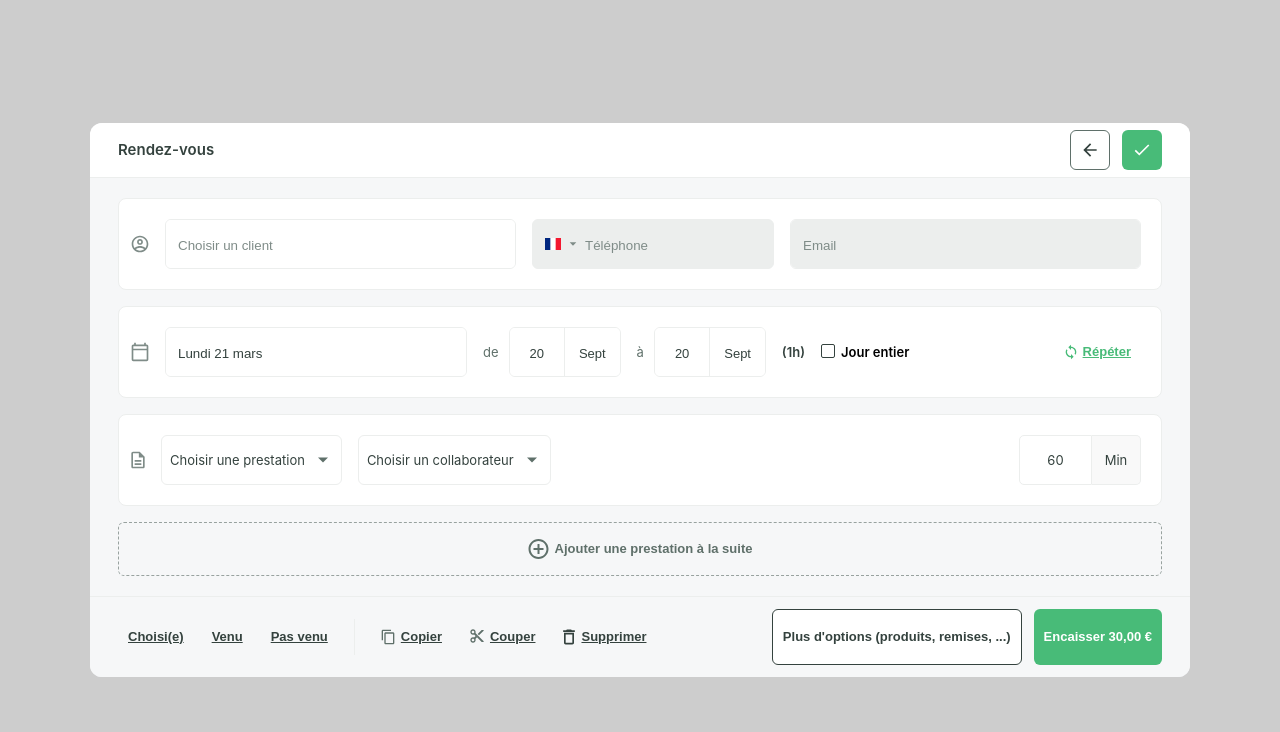
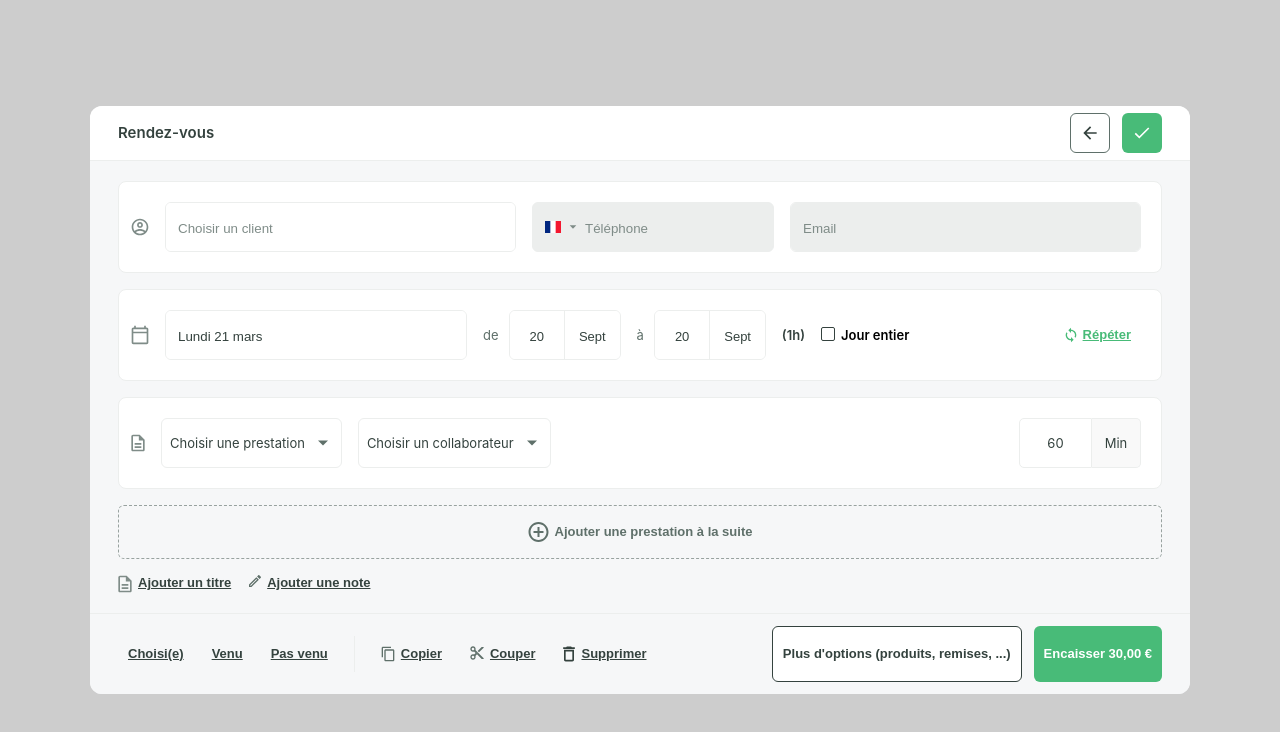
Before and after one commit to kiki-le-singe/rendez-vous-web, a React (Create React App) app: page / in a window 1280 px wide. Shown: the top 732 px of the page. Built offline with nearby package versions, Linux system fonts and the light colour scheme.

Commit message:
Implement bottom actions

```diff
--- a/src/App.scss
+++ b/src/App.scss
@@ -17,5 +17,15 @@
     flex-direction: column;
     padding: 20px 28px;
     gap: 16px;
+
+    .bottom-actions {
+      display: flex;
+      flex-direction: row;
+      gap: 18px;
+
+      .ButtonLink {
+        padding: 0;
+      }
+    }
   }
 }
--- a/src/App.tsx
+++ b/src/App.tsx
@@ -5,6 +5,9 @@ import Footer from "./components/Footer";
 import ClientContainer from "./components/ClientContainer";
 import CalendardContainer from "./components/CalendardContainer";
 import ServicesContainer from "./components/ServicesContainer";
+import ButtonLink from "./components/ButtonLink";
+import paperIcon from "./assets/svg/paper.svg";
+import penIcon from "./assets/svg/pen.svg";
 
 function App() {
   return (
@@ -16,6 +19,11 @@ function App() {
           <ClientContainer />
           <CalendardContainer />
           <ServicesContainer />
+
+          <div className="bottom-actions">
+            <ButtonLink icon={paperIcon} text="Ajouter un titre" />
+            <ButtonLink icon={penIcon} text="Ajouter une note" />
+          </div>
         </div>
 
         <Footer />
```
